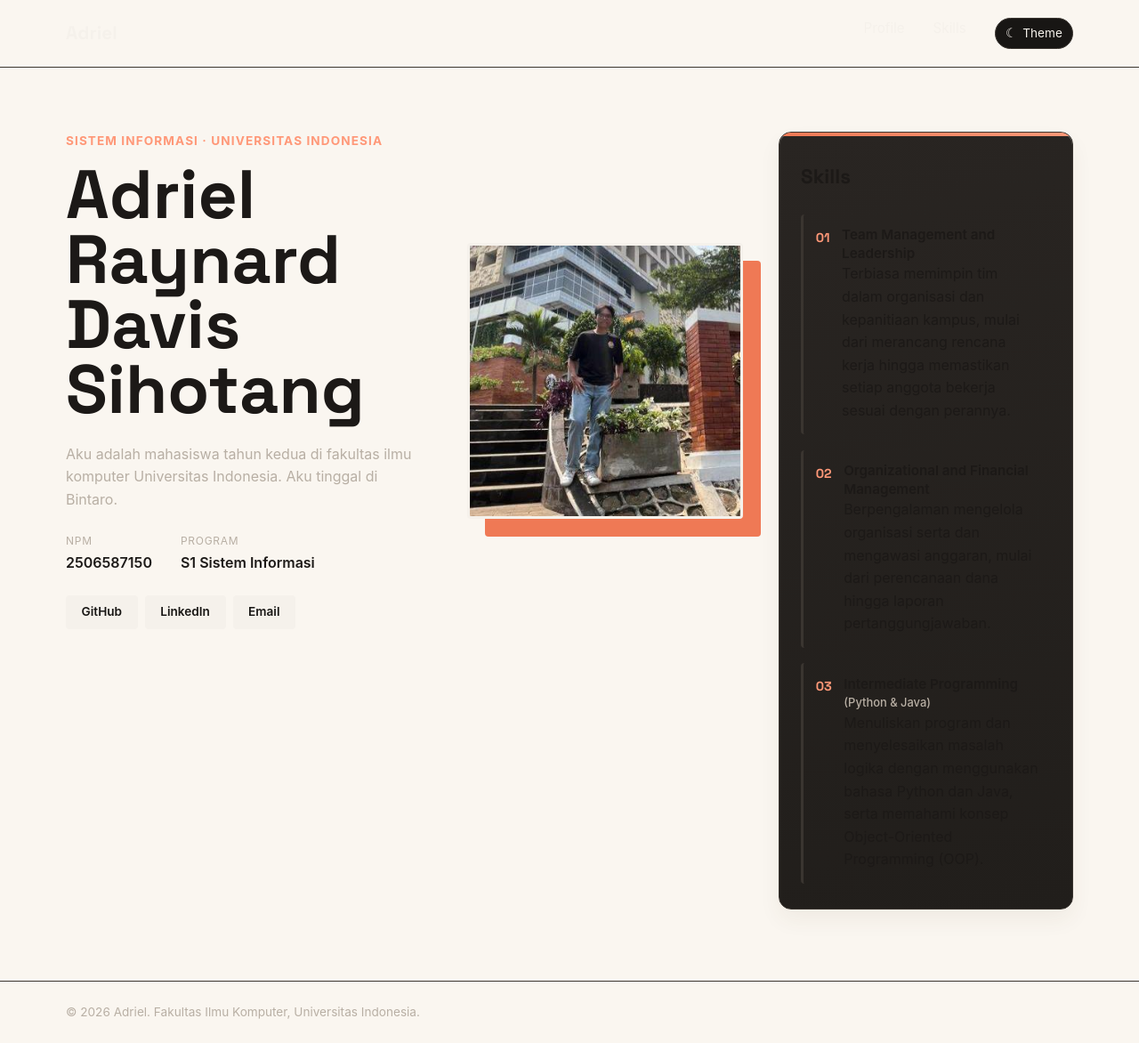
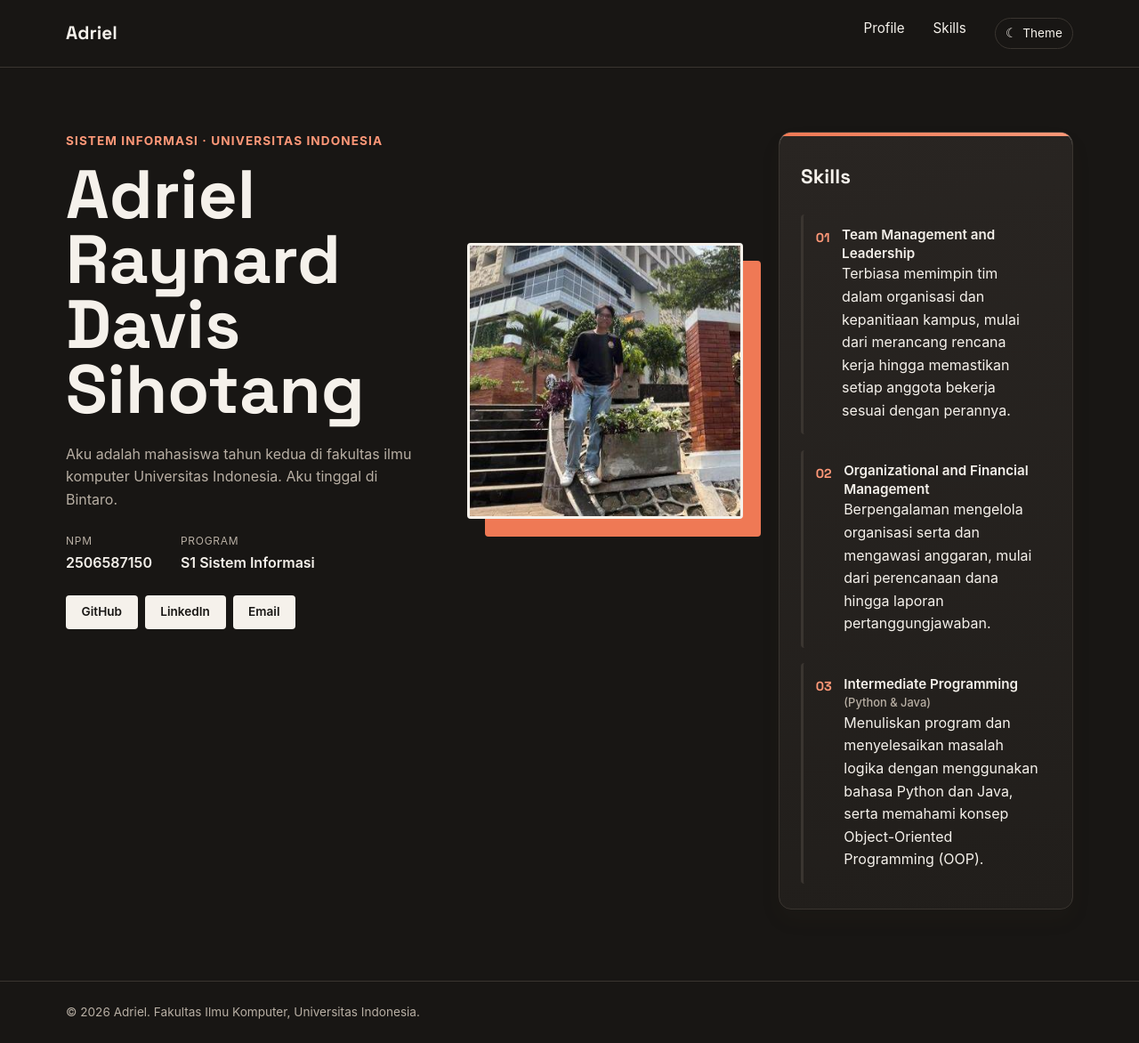
Before and after one commit to AdrielRaynard/myportofolio, a Django app: page / in a window 1280 px wide, after a click that opens the changed part. Shown: the whole page at 89% size. Run offline with Django 5.2, Linux system fonts and the light colour scheme.

Commit message:
Memperbaiki kesalahan visual dimana saat dark mode diaktifkan, tulisan yang memiliki warna font hitam menjadi tidak kelihatan.

```diff
--- a/static/css/style.css
+++ b/static/css/style.css
@@ -415,6 +415,11 @@ h1, .brand {
     display: none;
 }
 
+.site-wrapper {
+    color: var(--ink);
+    background-color: var(--paper);
+    min-height: 100vh;
+}
 
 /* dark mode */
 
@@ -428,6 +433,10 @@ h1, .brand {
     --surface: #292522;
     --surface-deep: #211e1b;
     --desc-bg: rgba(245, 241, 235, 0.05);
+
+    color: var(--ink);
+    background-color: var(--paper);
+    min-height: 100vh;
 }
 
 
```
